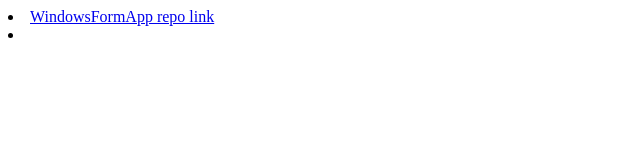
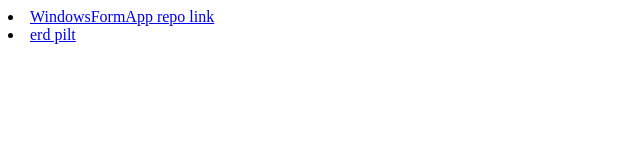
Before and after one commit to PuutarhaHeppu/Tarkvara-Arendusprotsess, a plain HTML site: page WindowsFormApp/Index.html in a window 1280 px wide. Shown: the full height of the page, 0-640 px from the left. Drawn offline with Linux system fonts and the light colour scheme.

Commit message:
Update Index.html

```diff
--- a/WindowsFormApp/Index.html
+++ b/WindowsFormApp/Index.html
@@ -7,6 +7,6 @@
 </head>
 <body>
     <li><a href="https://github.com/PuutarhaHeppu/WindowsForm.git">WindowsFormApp repo link</a></li>
-    <li><a href="erdpilt.png"></li>
+    <li><a href="https://drive.google.com/file/d/1UPuw8BN2ED5LvYMQpvONGbPS1Wvg9Xxz/view?usp=sharing">erd pilt</a></li>
 </body>
 </html>
```
